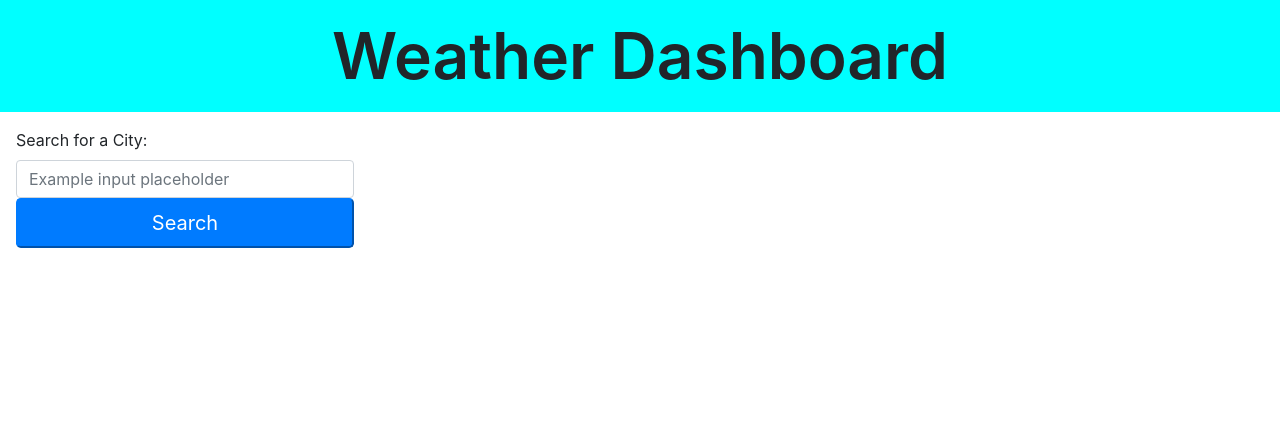
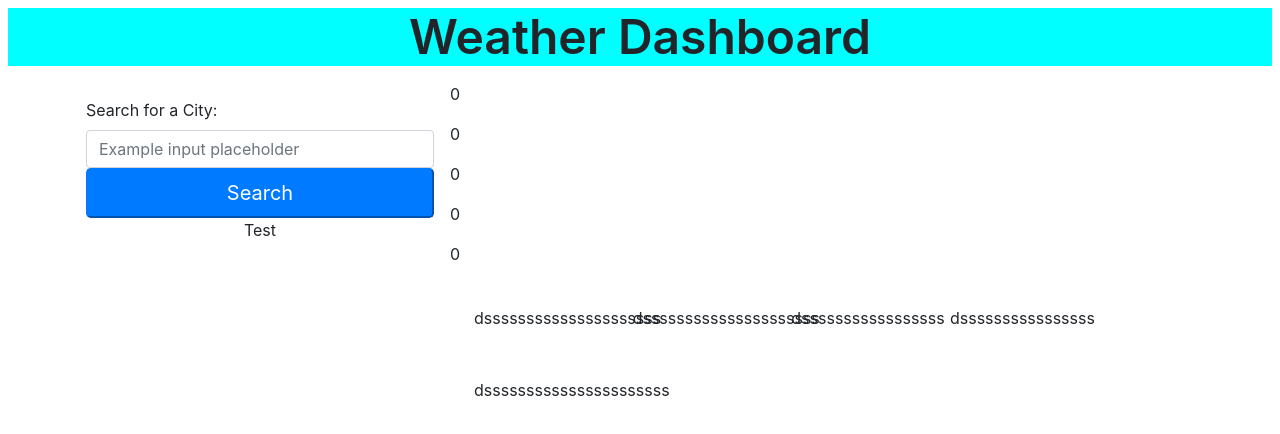
Before and after one commit to Zachattack221/weather-dashboard, a plain HTML site: page index.html in a window 1280 px wide. Drawn offline with nearby package versions, Linux system fonts and the light colour scheme.

Commit message:
working on formatting document, setting up <div> and <p> elements to populate later with API information

```diff
--- a/assets/script.js
+++ b/assets/script.js
@@ -1,7 +1,25 @@
 $('.container').on('click','.submitBtn', function() {
     var cityEl = $(this).prev().val();
-    localStorage.setItem('button', cityEl);
-    var lastSearch = document.createElement('button');
+    localStorage.setItem('cityname', cityEl);
+    var lastSearch = document.createElement('li');
     lastSearch.textContent = cityEl;
-    document.body.appendChild(lastSearch);
+    console.log(cityEl);
+    $('#previousSearchSection').append(JSON.stringify(cityEl).toUpperCase());
+    $('.allSearches').addClass('btn-primary btn-lg btn-block');
+
+
+
+    // if (p !== null) {
+
+    // }
+    // console.log(typeof(lastSearch));
+    // console.log(JSON.stringify(lastSearch));
 });
+
+// $('#previousSearchSection').on('click','')
+
+// TODO: button element with previous search needs to be functionally connected to search bar with function
+
+// TODO: create functions that accociate with API key for open weather map
+
+// TODO: remember to convert units to imperial
--- a/assets/style.css
+++ b/assets/style.css
@@ -1,5 +1,36 @@
+* {
+    margin: 0;
+    padding: 0;
+    box-sizing: border-box;
+}
+
+.container {
+    height: 100%;
+}
+
+html {
+    height: 100%;
+    /* display: block; */
+}
+
+body {
+    min-height: 100%;
+}
+
 #weatherTitle {
-    font-size: 4rem;
+    font-size: 3rem;
     background-color: aqua;
     font-weight: 600;
 }
+
+/* .searchedCity {
+
+}
+
+.searchedFiveDay {
+
+} */
+
+/* .previousSearchSection {
+    display: block;
+} */
--- a/index.html
+++ b/index.html
@@ -5,7 +5,7 @@
     <meta charset="UTF-8">
     <meta http-equiv="X-UA-Compatible" content="IE=edge">
     <meta name="viewport" content="width=device-width, initial-scale=1.0">
-    <title>Document</title>
+    <title>Weather Dashboard</title>
     <link rel="stylesheet" href="https://stackpath.bootstrapcdn.com/bootstrap/4.3.1/css/bootstrap.min.css" />
     <link rel="stylesheet" href="https://use.fontawesome.com/releases/v5.8.1/css/all.css"
         integrity="sha384-50oBUHEmvpQ+1lW4y57PTFmhCaXp0ML5d60M1M7uH2+nqUivzIebhndOJK28anvf" crossorigin="anonymous" />
@@ -14,21 +14,58 @@
 </head>
 
 <body>
-    <div id="weatherTitle" class="container-fluid">
-        <header class="col-12 p-2 text-center">Weather Dashboard</header>
+    <div class="container-fluid p-2 text-center">
+        <h2 id="weatherTitle">Weather Dashboard</h1>
     </div>
 
-    <div class="container row">
-        <form class="col-4 p-3">
-            <div class="form-group">
-                <label for="formGroupExampleInput">Search for a City:</label>
-                <input type="text" class="form-control" id="formGroupExampleInput"
-                    placeholder="Example input placeholder">
-                    <button type="button" class="submitBtn btn-primary btn-lg btn-block ">Search</button>
+    <div class="container">
+        <div class="row">
+            <form class="col-sm-4 p-3 d-block">
+                <div class="form-group">
+                    <label for="formGroupExampleInput">Search for a City:</label>
+                    <input type="text" class="form-control" id="formGroupExampleInput"
+                        placeholder="Example input placeholder">
+                    <button type="button" class="submitBtn btn-primary btn-lg btn-block">Search</button>
+                    <ul class="allSearches text-center d-block">
+                        <div id="previousSearchSection">
+                            Test
+                        </div>
+                    </ul>
+                </div>
+            </form>
+
+            <div data-id="cityWeatherAll" class="col-sm-8">
+                <div data-id="cityWeatherToday" class="searchedCity row d-block">
+                    <p>0</p>
+                    <p>0</p>
+                    <p>0</p>
+                    <p>0</p>
+                    <p>0</p>
+                </div>
+                <div data-id="cityWeatherFiveDay" class="searchedFiveDay row">
+                    <div class="col-sm-12">
+                        <div class="row">
+                            <div class="col-sm-2 m-3 p-2">dsssssssssssssssssssss
+                            </div>
+                            <div class="col-sm-2 m-3 p-2">dsssssssssssssssssssss
+                            </div>
+                            <div class="col-sm-2 m-3 p-2">dsssssssssssssssss
+                            </div>
+                            <div class="col-sm-2 m-3 p-2">dssssssssssssssss
+                            </div>
+                            <div class="col-sm-2 m-3 p-2">dssssssssssssssssssssss
+                            </div>
+                        </div>
+                    </div>
+                </div>
             </div>
+        </div>
+    </div>
+    <!-- TODO: Create col separated cards to display 5-day forcast info, one card for each, -->
+    <!-- associate data ids with content to apply process to changing search parameters -->
+    <!-- TODO: Create col separated card to display current city, <p> elements with ids and blank content for each parameter -->
 
-        </form>
-    </div>
+
     <script src="https://code.jquery.com/jquery-3.5.1.min.js"></script>
     <script src="./assets/script.js"></script>
 </body>
```
